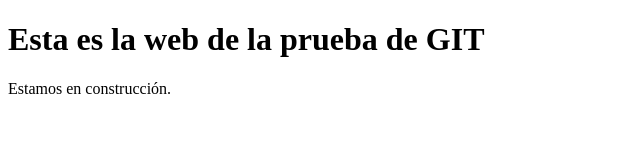
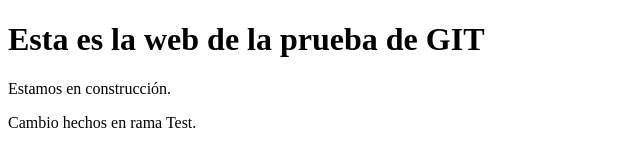
Before and after one commit to jpatricioff/PruebaGit, a plain HTML site: page index.html in a window 1280 px wide. Shown: the whole page, without its empty margins (0-640 px from the left). Drawn offline with Linux system fonts and the light colour scheme.

Commit message:
Cambios hechos en rama Test

```diff
--- a/index.html
+++ b/index.html
@@ -6,5 +6,6 @@
 	<body>
 		<h1>Esta es la web de la prueba de GIT</h1>
 		<p>Estamos en construcción.</p>
+		<p>Cambio hechos en rama Test.</p>
 	</body>
 </html>
```
